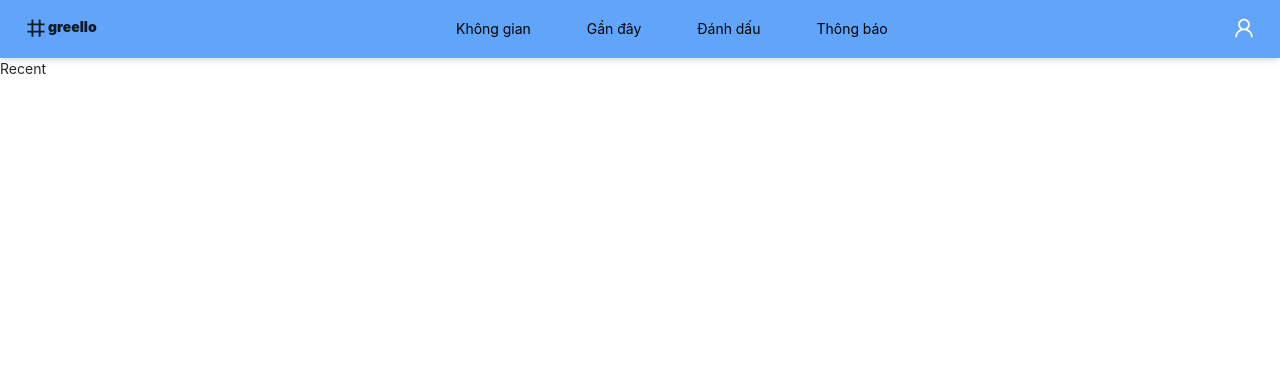
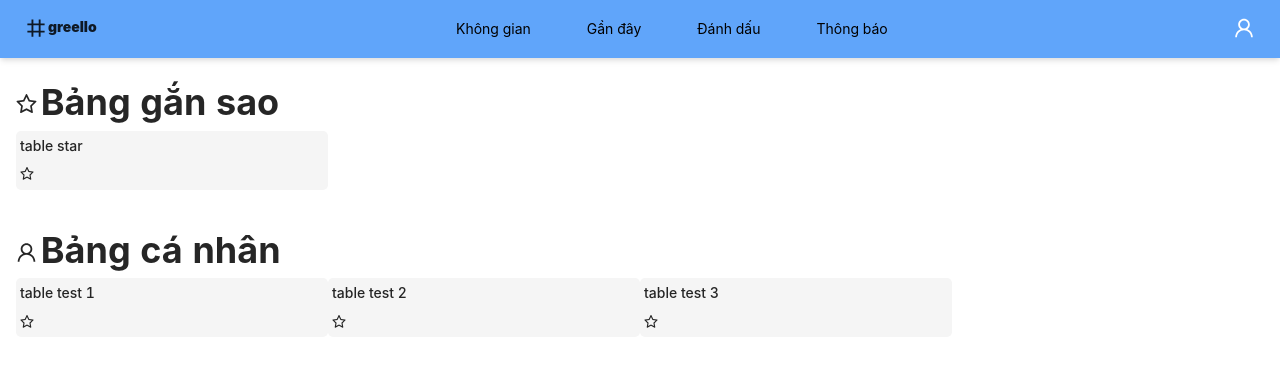
Before and after one commit to SilvirD/TodoApp-FinalProject, a React (Create React App) app: page /recent in a window 1280 px wide. Shown: the top 366 px of the page. Built offline with nearby package versions, Linux system fonts and the light colour scheme.

Commit message:
feat: create table UI

```diff
--- /dev/null
+++ b/src/components/TableUI/Table.js
@@ -0,0 +1,46 @@
+import React from "react";
+import { Button, Checkbox, Modal, Progress } from "antd";
+import "antd/dist/antd.css";
+import { StarOutlined, UserOutlined } from "@ant-design/icons";
+import "./Table.scss";
+
+function Table() {
+  return (
+    <>
+      <div className="Table">
+        <div className="Table__Title">
+          <StarOutlined style={{ fontSize: "150%" }} />{" "}
+          <span>Bảng gắn sao</span>
+        </div>
+        <div className="Table__Content">
+          <div className="Table__Content__Item">
+            <h1>table star</h1>
+            <StarOutlined />
+          </div>
+        </div>
+      </div>
+      <div className="Table">
+        <div className="Table__Title">
+          <UserOutlined style={{ fontSize: "150%" }} />{" "}
+          <span>Bảng cá nhân</span>
+        </div>
+        <div className="Table__Content">
+          <div className="Table__Content__Item">
+            <h1>table test 1</h1>
+            <StarOutlined />
+          </div>
+          <div className="Table__Content__Item">
+            <h1>table test 2</h1>
+            <StarOutlined />
+          </div>
+          <div className="Table__Content__Item">
+            <h1>table test 3</h1>
+            <StarOutlined />
+          </div>
+        </div>
+      </div>
+    </>
+  );
+}
+
+export default Table;
--- /dev/null
+++ b/src/components/TableUI/Table.scss
@@ -0,0 +1,28 @@
+.Table {
+  padding: 16px;
+  &__Title {
+    span {
+      vertical-align: middle;
+    }
+    span:first-child {
+      padding-top: 5px;
+    }
+    span:last-child {
+      font-size: 2.25rem;
+      font-weight: 700;
+    }
+  }
+  &__Content {
+    display: flex;
+    flex-direction: row;
+    &__Item {
+      background-color: whitesmoke;
+      border-radius: 5px;
+      padding: 4px;
+      width: 25%;
+      span:hover {
+        color: yellow;
+      }
+    }
+  }
+}
--- a/src/components/pages/Recent.js
+++ b/src/components/pages/Recent.js
@@ -1,5 +1,11 @@
+import Table from "../TableUI/Table";
+
 const Recent = () => {
-  return <div>Recent</div>;
+  return (
+    <>
+      <Table></Table>
+    </>
+  );
 };
 
 export default Recent;
```
